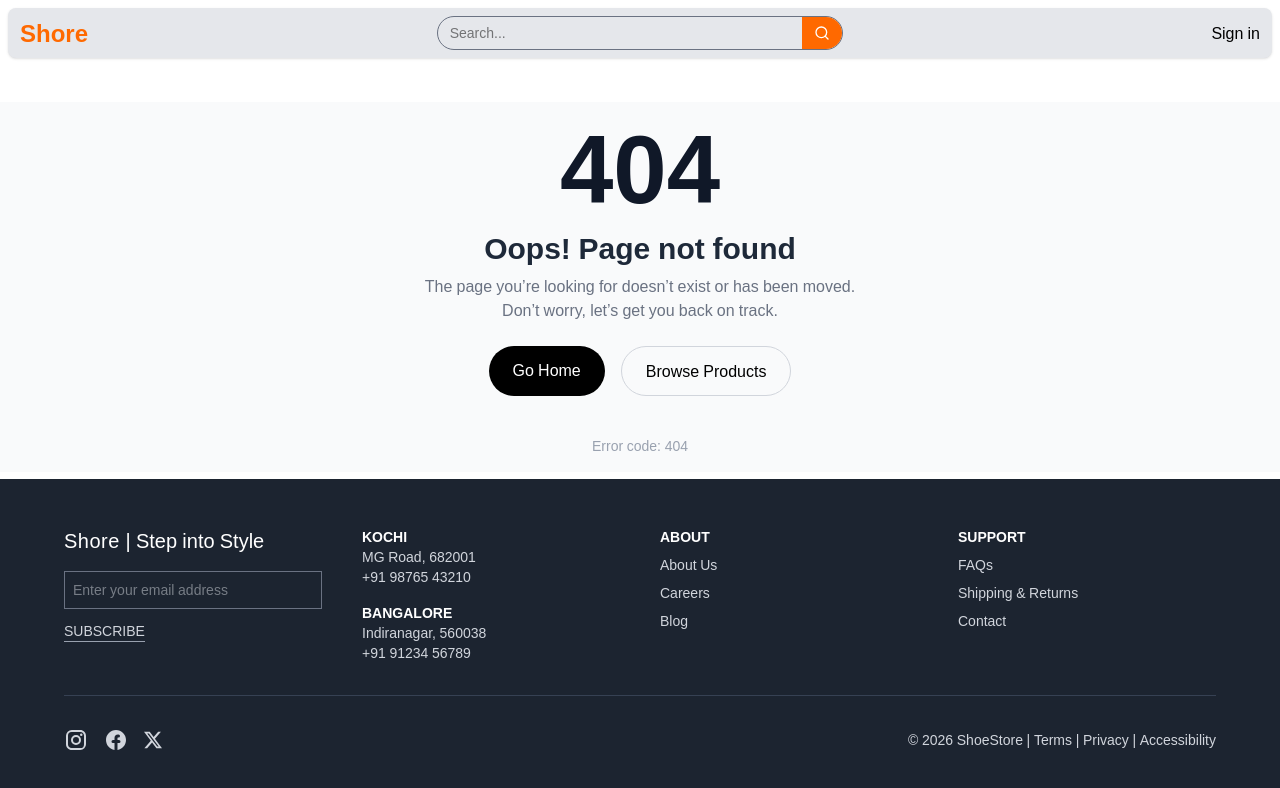
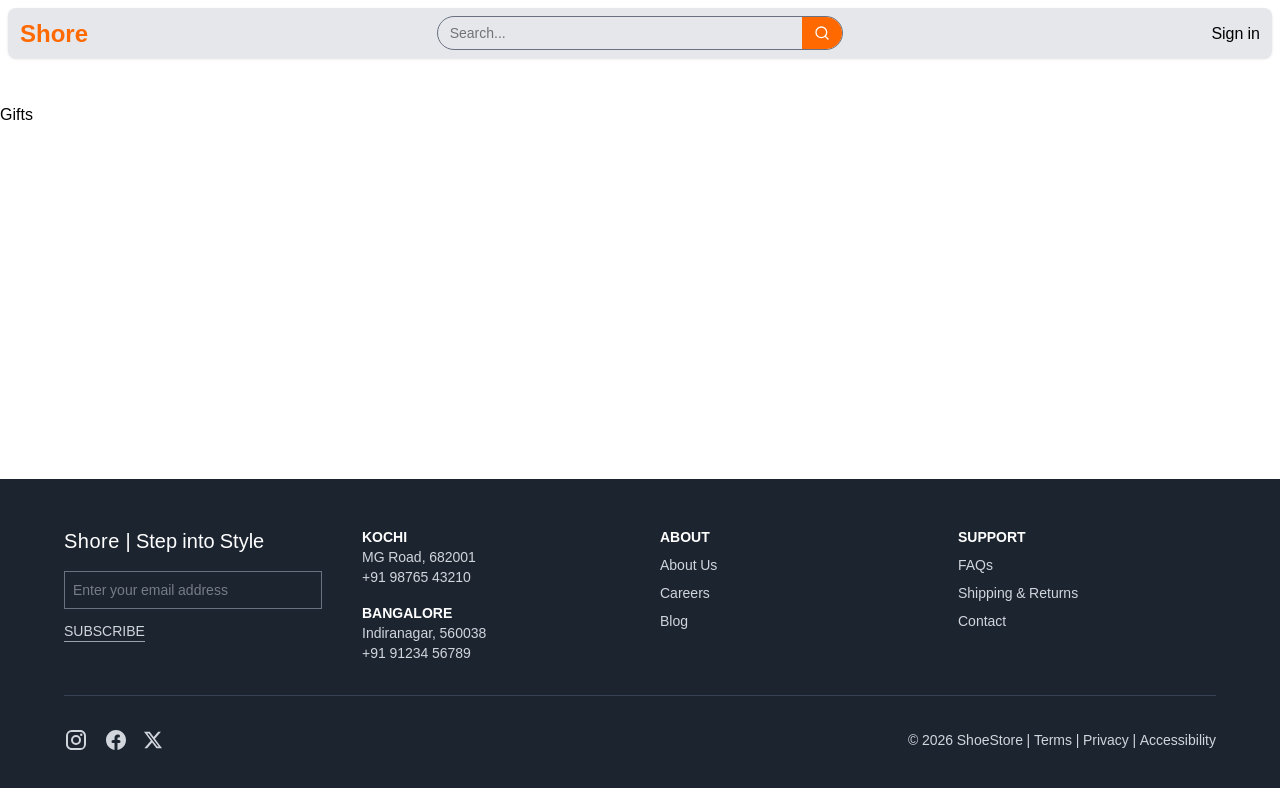
Before and after one commit to AmeerTmsy/Shore, a React (Vite) app: page /gifts in a window 1280 px wide. Shown: the top 788 px of the page. Built offline with nearby package versions, Linux system fonts and the light colour scheme.

Commit message:
changed the route of offers

```diff
--- a/src/components/Header.jsx
+++ b/src/components/Header.jsx
@@ -116,7 +116,7 @@ export default function Header() {
               <Link className="px-2 py-2  rounded hover:bg-orange-100 cursor-pointer" onClick={() => navigate('/formal')}>Formal</Link>
               <Link className="px-2 py-2  rounded hover:bg-orange-100 cursor-pointer" onClick={() => navigate('/sports')}>Sports</Link>
               <Link className="px-2 py-2  rounded hover:bg-orange-100 cursor-pointer" onClick={() => navigate('/offers')}>Offers</Link>
-              <Link className="px-2 py-2  rounded hover:bg-orange-100 cursor-pointer" onClick={() => navigate('/gift')}>Gift</Link>
+              <Link className="px-2 py-2  rounded hover:bg-orange-100 cursor-pointer" onClick={() => navigate('/gifts')}>Gift</Link>
               <Link className="px-2 py-2  rounded hover:bg-orange-100 cursor-pointer" onClick={() => navigate('/trend')}>Trend</Link>
             </div>
           </div>
@@ -140,7 +140,7 @@ export default function Header() {
               <span onClick={() => navigate('/products')} className="cursor-pointer">Sports</span>
               <span>|</span>
               <span onClick={() => navigate('/offers')} className={`cursor-pointer ${location == '/offers' ? 'font-semibold' : ''}`}>Offers</span>
-              <span onClick={() => navigate('/products')} className="cursor-pointer">Gift</span>
+              <span onClick={() => navigate('/gifts')} className="cursor-pointer">Gift</span>
               <span onClick={() => navigate('/products')} className="cursor-pointer">Trend</span>
               <span>|</span>
               <span onClick={() => navigate('/products')} className="cursor-pointer">Products</span>
--- /dev/null
+++ b/src/pages/public/Gifts.jsx
@@ -0,0 +1,7 @@
+import React from 'react'
+
+export default function Gifts() {
+  return (
+    <div>Gifts</div>
+  )
+}
--- a/src/routes/AppRoutes.jsx
+++ b/src/routes/AppRoutes.jsx
@@ -37,6 +37,7 @@ import CouponOffers from "../components/profileComponents/CouponOffers";
 import Notification from "../components/profileComponents/Notification";
 import Wishlist from "../components/profileComponents/Wishlist";
 import Offers from "../pages/public/Offers";
+import Gifts from "../pages/public/Gifts";
 
 export default function AppRoutes() {
   return (
@@ -52,6 +53,8 @@ export default function AppRoutes() {
           <Route path="/about" element={<About />} />
           <Route path="/careers" element={<Careers />} />
           <Route path="/blog" element={<Blog />} />
+          <Route path="/offers" element={<Offers />} />
+          <Route path="/gifts" element={<Gifts />} />
 
           <Route path="/onboarding" element={<LoginSignin />} />
 
@@ -76,7 +79,6 @@ export default function AppRoutes() {
               <Route path="wishlist" element={<Wishlist />} />
             </Route>
             <Route path="/cart" element={<Cart />} />
-            <Route path="/offers" element={<Offers />} />
             <Route path="/orders/:id" element={<OrderDetails />} />
             <Route path="/order-success" element={<OrderSuccess />} />
           </Route>
```
